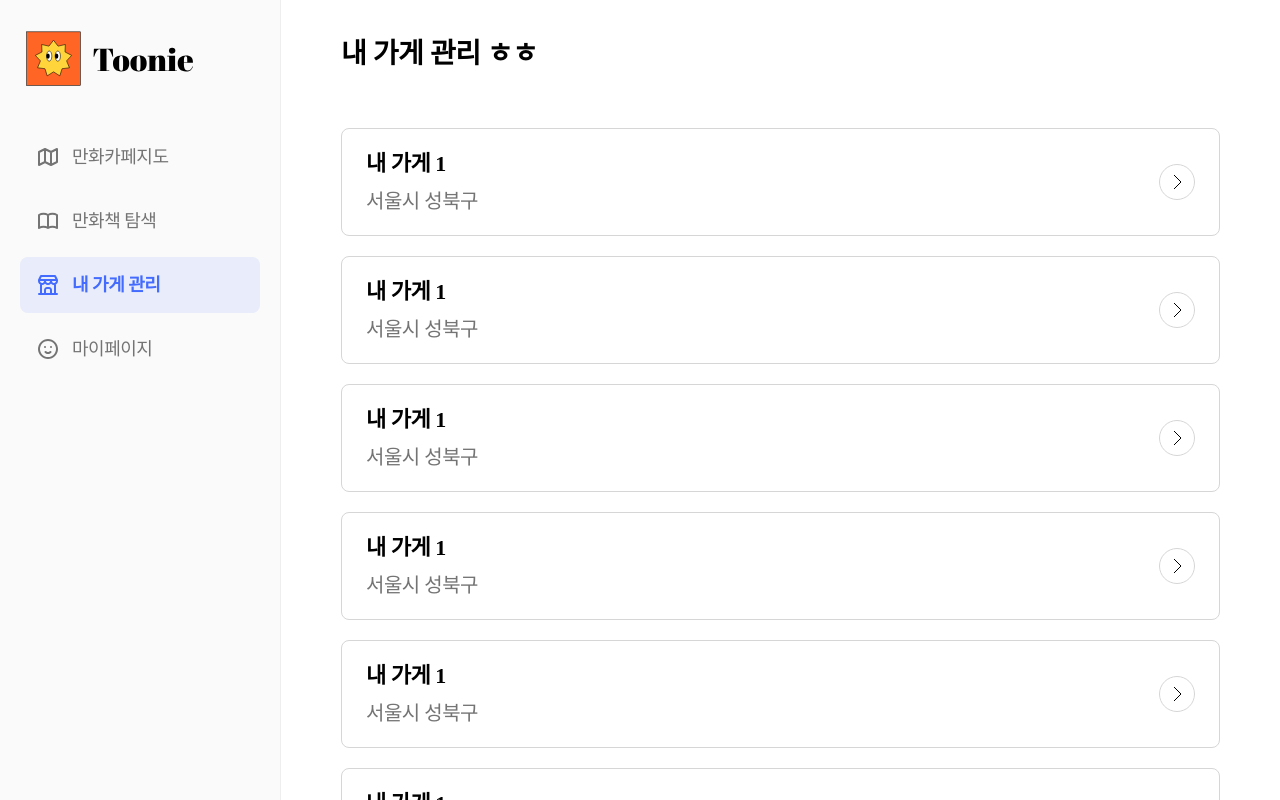
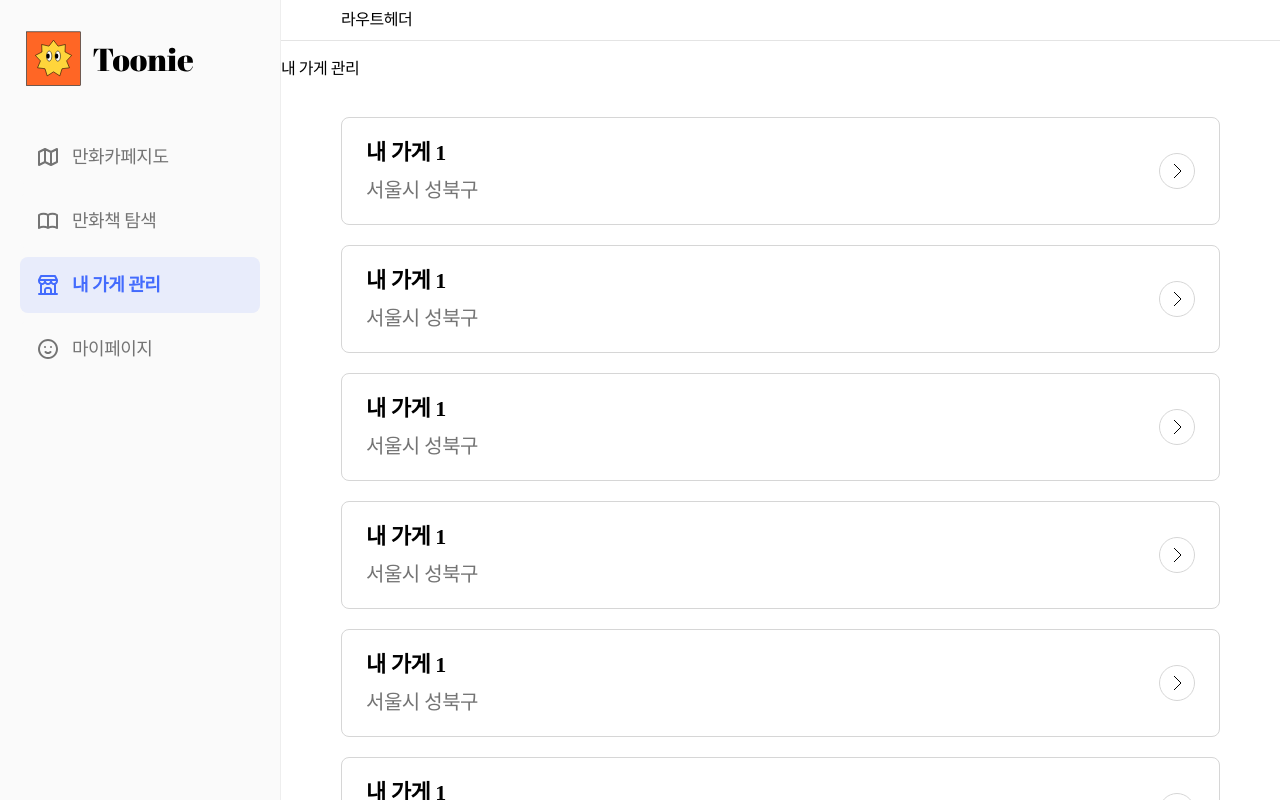
Before and after one commit to Team-Toonie/Toonie-FE, a React (Vite) app: page /mystore in a window 1280 px wide. Built offline with nearby package versions, Linux system fonts and the light colour scheme.

Commit message:
feat: 스티키헤더 제거. 라우트헤더 추가

```diff
--- a/src/components/common/DefaultHeader.tsx
+++ /dev/null
@@ -1,38 +0,0 @@
-import { forwardRef } from 'react';
-import styled from 'styled-components';
-
-interface DefaultHeaderProps {
-  title: string;
-}
-
-const DefaultHeader = forwardRef<HTMLDivElement, DefaultHeaderProps>(({ title }, ref) => {
-  return (
-    <Container ref={ref}>
-      <InnerContainer>
-        <Title>{title}</Title>
-      </InnerContainer>
-    </Container>
-  );
-});
-
-const Container = styled.div`
-  display: flex;
-  flex-direction: row;
-  background-color: white;
-  align-items: center;
-  padding: 40px 60px;
-`;
-
-const InnerContainer = styled.div`
-  display: flex;
-  flex-direction: row;
-  width: 100%;
-  max-width: 1000px;
-`;
-
-const Title = styled.div`
-  font-size: 28px;
-  font-weight: 700;
-`;
-
-export default DefaultHeader;
--- /dev/null
+++ b/src/components/common/RouteHeader.tsx
@@ -0,0 +1,41 @@
+import styled from 'styled-components';
+
+interface RouteHeaderProps {
+  hasShadow: boolean;
+}
+
+const RouteHeader = ({ hasShadow }: RouteHeaderProps) => {
+  return (
+    <Container $hasShadow={hasShadow}>
+      <InnerContainer>
+        <Title>라우트헤더</Title>
+      </InnerContainer>
+    </Container>
+  );
+};
+
+const Container = styled.div<{ $hasShadow: boolean }>`
+  display: flex;
+  top: 0;
+  width: 100%;
+  z-index: 10;
+  justify-content: center;
+  transition: transform 0.3s ease-in-out;
+  background-color: ${({ theme }) => theme.colors.neutral[0]};
+  border-bottom: 1px solid ${({ theme }) => theme.colors.neutral[400]};
+  box-shadow: ${({ $hasShadow }) => ($hasShadow ? '0 4px 16px rgba(0, 0, 0, 0.05)' : 'none')};
+`;
+
+const InnerContainer = styled.div`
+  display: flex;
+  padding: 12px 60px;
+  width: 100%;
+  max-width: 1400px;
+`;
+
+const Title = styled.div`
+  font-size: 16px;
+  font-weight: 500;
+`;
+
+export default RouteHeader;
--- a/src/components/common/StickyHeader.tsx
+++ /dev/null
@@ -1,43 +0,0 @@
-import styled from 'styled-components';
-
-interface StickyHeaderProps {
-  isVisible: boolean;
-}
-
-const StickyHeader = ({ isVisible }: StickyHeaderProps) => {
-  return (
-    <Container $isVisible={isVisible}>
-      <InnerContainer>
-        <Title>내 가게 관리</Title>
-      </InnerContainer>
-    </Container>
-  );
-};
-
-const Container = styled.div<{ $isVisible: boolean }>`
-  display: flex;
-  background-color: ${({ theme }) => theme.colors.neutral[0]};
-  position: absolute;
-  top: 0;
-  width: 100%;
-  z-index: 10;
-  justify-content: center;
-  transform: translateY(${({ $isVisible }) => ($isVisible ? '0' : '-100%')});
-  transition: transform 0.3s ease-in-out;
-  border-bottom: 1px solid ${({ theme }) => theme.colors.neutral[400]};
-  box-shadow: ${({ $isVisible }) => ($isVisible ? '0 4px 16px 4px rgba(0, 0, 0, 0.03)' : 'none')};
-`;
-
-const InnerContainer = styled.div`
-  display: flex;
-  padding: 20px 60px;
-  width: 100%;
-  max-width: 1400px;
-`;
-
-const Title = styled.div`
-  font-size: 20px;
-  font-weight: 700;
-`;
-
-export default StickyHeader;
--- a/src/components/layout/MainLayout.tsx
+++ b/src/components/layout/MainLayout.tsx
@@ -1,24 +1,21 @@
 import { useRef } from 'react';
 import styled from 'styled-components';
 import MainMenuBar from './MainMenuBar';
-import StickyHeader from '../common/StickyHeader';
-import DefaultHeader from '../common/DefaultHeader';
-import useStickyHeader from '../../hooks/useStickyHeader';
+import RouteHeader from '../common/RouteHeader';
+import useScrollShadow from '../../hooks/useScrollShadow';
 import { Outlet } from 'react-router-dom';
 
 const MainLayout = () => {
   const contentRef = useRef<HTMLDivElement>(null);
-  const defaultHeaderRef = useRef<HTMLDivElement>(null);
-  const isStickyHeaderVisible = useStickyHeader(contentRef, defaultHeaderRef);
+  const hasScrolled = useScrollShadow(contentRef);
 
   return (
     <Container>
       <MainMenuBar />
       <SectionContainer>
-        <StickyHeader isVisible={isStickyHeaderVisible}></StickyHeader>
+        <RouteHeader hasShadow={hasScrolled} />
         <ContentContainer ref={contentRef}>
           <ContentWrapper>
-            <DefaultHeader ref={defaultHeaderRef} title="내 가게 관리 ㅎㅎ" />
             <Outlet />
           </ContentWrapper>
         </ContentContainer>
@@ -39,7 +36,6 @@ const SectionContainer = styled.div`
   display: flex;
   flex-direction: column;
   background-color: ${({ theme }) => theme.colors.neutral[0]};
-  position: relative;
   height: 100%;
   width: 100%;
   overflow-y: auto;
--- /dev/null
+++ b/src/hooks/useScrollShadow.tsx
@@ -0,0 +1,31 @@
+import { useState, useEffect } from 'react';
+
+const useScrollShadow = (contentRef: React.RefObject<HTMLDivElement>) => {
+  const [hasScrolled, setHasScrolled] = useState(false);
+
+  useEffect(() => {
+    const handleScroll = () => {
+      const contentElement = contentRef.current;
+
+      if (contentElement) {
+        setHasScrolled(contentElement.scrollTop > 0);
+      }
+    };
+
+    // 스크롤이 감지되면, handleScroll 함수를 실행
+    const contentElement = contentRef.current;
+    if (contentElement) {
+      contentElement.addEventListener('scroll', handleScroll);
+    }
+
+    return () => {
+      if (contentElement) {
+        contentElement.removeEventListener('scroll', handleScroll);
+      }
+    };
+  }, [contentRef]);
+
+  return hasScrolled;
+};
+
+export default useScrollShadow;
--- a/src/hooks/useStickyHeader.tsx
+++ /dev/null
@@ -1,38 +0,0 @@
-import { useState, useEffect } from 'react';
-
-const useStickyHeader = (
-  contentRef: React.RefObject<HTMLDivElement>,
-  defaultHeaderRef: React.RefObject<HTMLDivElement>
-) => {
-  const [isStickyHeaderVisible, setIsStickyHeaderVisible] = useState(false);
-
-  useEffect(() => {
-    const handleScroll = () => {
-      const contentElement = contentRef.current;
-      const defaultHeaderElement = defaultHeaderRef.current;
-
-      if (contentElement && defaultHeaderElement) {
-        const contentTop = contentElement.getBoundingClientRect().top;
-        const defaultHeaderBottom = defaultHeaderElement.getBoundingClientRect().bottom;
-
-        setIsStickyHeaderVisible(contentTop >= defaultHeaderBottom);
-      }
-    };
-
-    // 스크롤이 감지되면, handleScroll 함수를 실행
-    const contentElement = contentRef.current;
-    if (contentElement) {
-      contentElement.addEventListener('scroll', handleScroll);
-    }
-
-    return () => {
-      if (contentElement) {
-        contentElement.removeEventListener('scroll', handleScroll);
-      }
-    };
-  }, [contentRef, defaultHeaderRef]);
-
-  return isStickyHeaderVisible;
-};
-
-export default useStickyHeader;
--- a/src/pages/mystore/MyStore.tsx
+++ b/src/pages/mystore/MyStore.tsx
@@ -1,16 +1,10 @@
-import { useRef } from 'react';
 import styled from 'styled-components';
-import StickyHeader from '../../components/common/StickyHeader';
 import MyStoreItem from '../../components/features/mystore/MyStoreItem';
-import useStickyHeader from '../../hooks/useStickyHeader';
 
 const MyStore = () => {
-  // const contentRef = useRef<HTMLDivElement>(null);
-  // const defaultHeaderRef = useRef<HTMLDivElement>(null);
-  // const isStickyHeaderVisible = useStickyHeader(contentRef, defaultHeaderRef);
-
   return (
     <Container>
+      <Header>내 가게 관리</Header>
       <ContentContainer>
         <MyStoreItem></MyStoreItem>
         <MyStoreItem></MyStoreItem>
@@ -47,7 +41,7 @@ const ContentContainer = styled.div`
   background-color: wihte;
 `;
 
-const DefaultHeader = styled.div`
+const Header = styled.div`
   display: flex;
   flex-direction: row;
   justify-content: space-between;
@@ -56,17 +50,4 @@ const DefaultHeader = styled.div`
   padding: 20px 0px;
 `;
 
-const HeaderTitle = styled.div`
-  font-size: 28px;
-  font-weight: 700;
-`;
-
-const RegisterButton = styled.div`
-  background-color: black;
-  color: white;
-  padding: 12px;
-  border-radius: 8px;
-  white-space: nowrap;
-`;
-
 export default MyStore;
```
